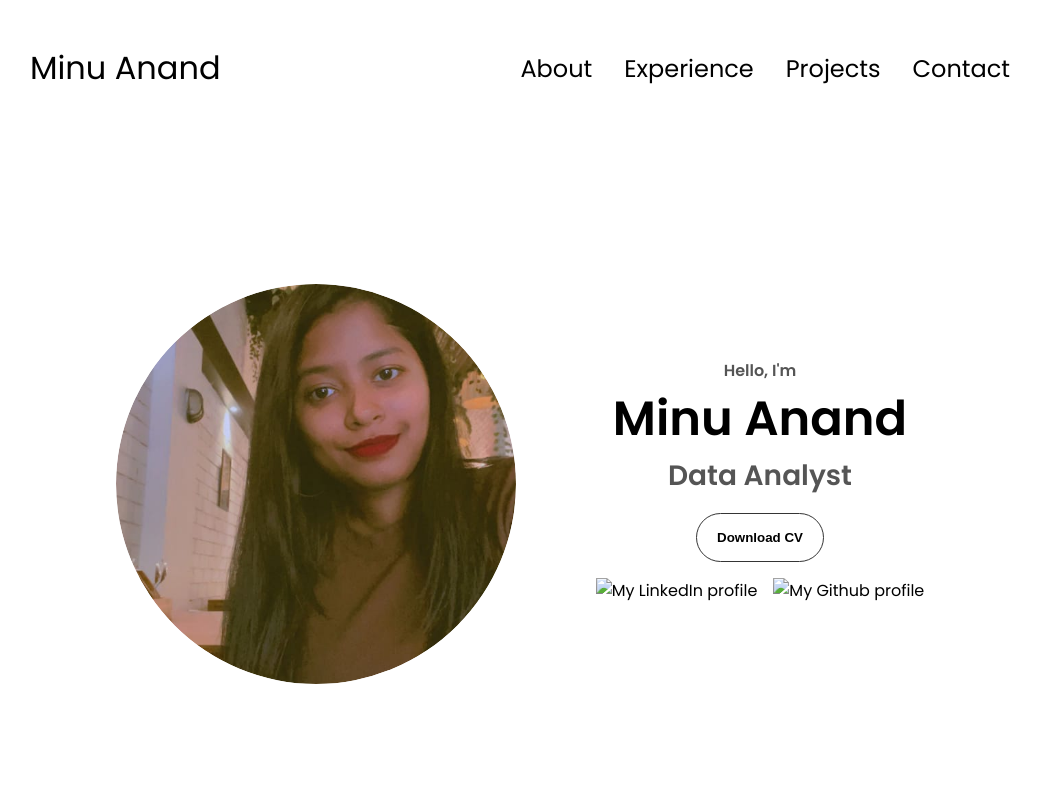
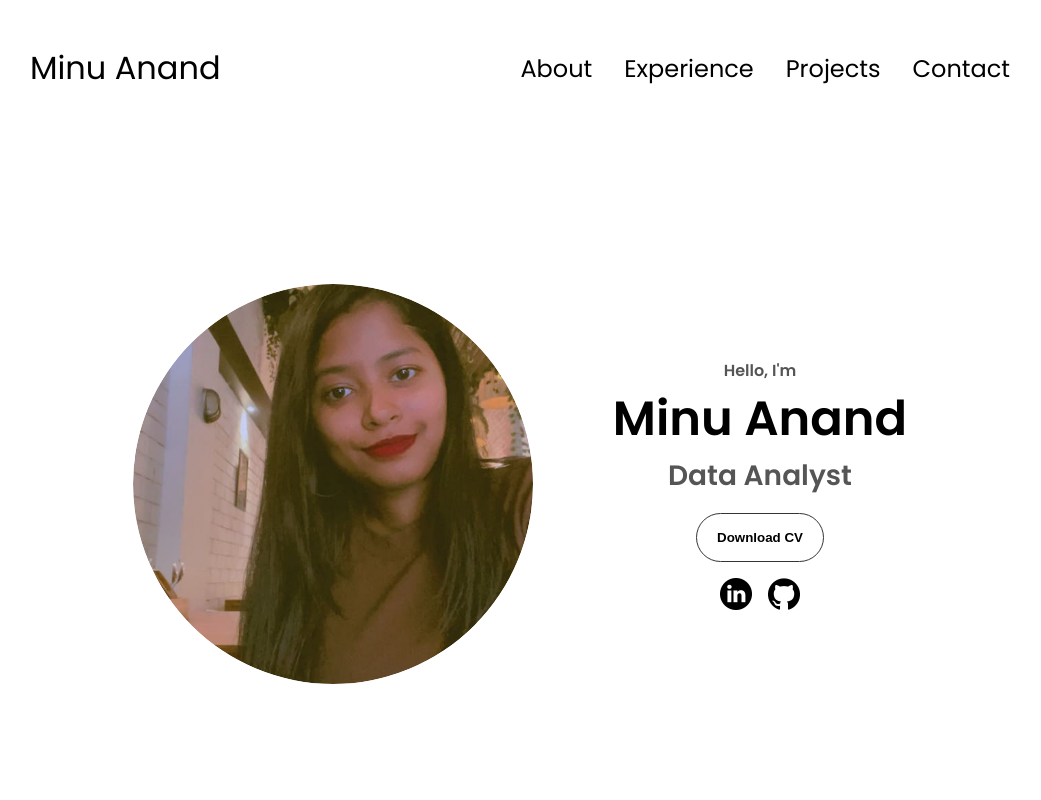
Before and after one commit to 998minu/portfolio, a plain HTML site: page index.html in a window 1280 px wide. Shown: the top 800 px of the page, without its empty margins (120-1161 px from the left). Drawn offline with Linux system fonts and the light colour scheme; files whose address does not match are found by name.

Commit message:
Update index.html

```diff
--- a/index.html
+++ b/index.html
@@ -56,13 +56,13 @@
           </button>-->
         </div>
         <div id="socials-container">
-          <img src="./assets/linkedin.png"
+          <img src="linkedin.png"
             alt="My LinkedIn profile"
             class="icon"
             onclick="location.href='https://www.linkedin.com/in/minu-a-3b764a208/'"
           />
           <img
-            src="./assets/github.png"
+            src="github.png"
             alt="My Github profile"
             class="icon"
             onclick="location.href='https://github.com/998minu'"
```
